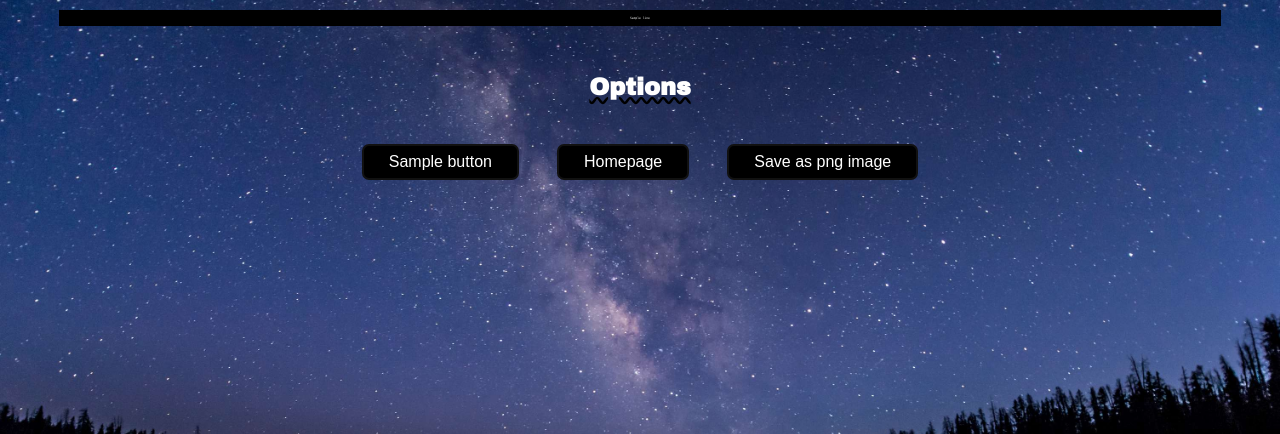
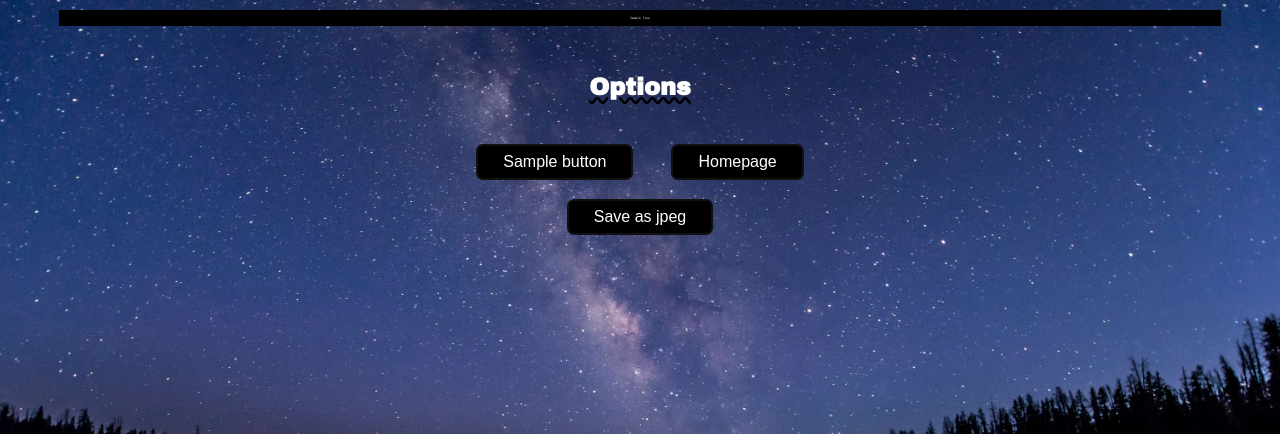
Before and after one commit to AyushShahh/synascie, a Flask app: template templates/art.html in a window 1280 px wide. Shown: the top 434 px of the page. Run offline with Flask 2, Linux system fonts and the light colour scheme; the template is opened without the code that fills it: most values are stand-ins (such as "Sample title", 1, 10 or a date in 2020); some libraries are stand-ins or nearby versions.

Commit message:
now using dom-to-image to capture jpeg snapshots

```diff
--- a/static/image.js
+++ b/static/image.js
@@ -13,15 +13,22 @@
 //     })
 // })
 
-$(function() {
-    $("#save").click(function() {
-        html2canvas($("#art"), {
-            onrendered: function(canvas) {
-                theCanvas = canvas;
-                canvas.toBlob(function(blob) {
-                    saveAs(blob, "ascii.png");
-                });
-            }
+var node = document.getElementById('art');
+var scale = 4;
+
+document.getElementById("save").addEventListener('click', () => {
+    domtoimage.toJpeg(art, {
+        width: art.clientWidth * scale,
+        height: art.clientHeight * scale,
+        quality: 1,
+        style: {
+            transform: 'scale('+scale+')',
+            transformOrigin: 'top left'
+        }})
+        .then(function (dataUrl) {
+            var link = document.createElement('a');
+            link.download = 'ascii.jpeg';
+            link.href = dataUrl;
+            link.click();
         });
-    });
-});
+})
--- a/templates/art.html
+++ b/templates/art.html
@@ -5,9 +5,7 @@
 {% endblock %}
 
 {% block scripts %}
-    <script src="https://cdnjs.cloudflare.com/ajax/libs/html2canvas/0.4.1/html2canvas.min.js"></script>
-    <script src="https://cdn.jsdelivr.net/npm/file-saver@2.0.2/dist/FileSaver.min.js"></script>
-    <script src="https://ajax.googleapis.com/ajax/libs/jquery/2.1.1/jquery.min.js"></script>
+    <script src="https://cdnjs.cloudflare.com/ajax/libs/dom-to-image/2.6.0/dom-to-image.min.js"></script>
     <script defer src="/static/image.js"></script>
 {% endblock %}
 
@@ -29,7 +27,7 @@
                 <button type="submit" class="button">{{ button }}</button>
             </form>
             <button class="button" onclick="location.href = '/'">Homepage</button>
-            <button id="save" class="button">Save as png image</button>
         </div>
+        <button id="save" class="button">Save as jpeg</button>
     </div>
 {% endblock %}
```
